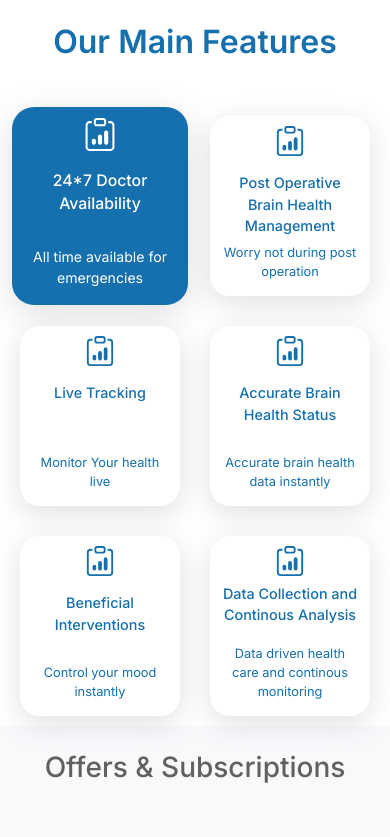
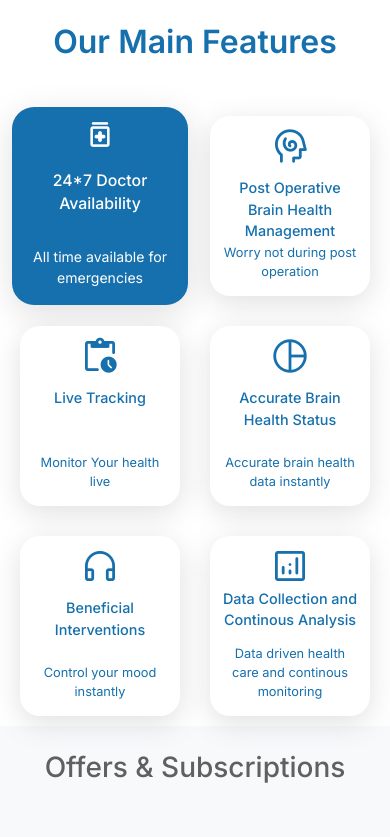
Before and after one commit to SatyaGanesh399/nirvesh_enterprises_version_2.1, a React (Create React App) app: page / in a window 390 px wide. Shown: the part 5687-6524 px from the top of the page. Built offline with nearby package versions, Linux system fonts and the light colour scheme.

Commit message:
icons added in mobile subscription

```diff
--- a/src/Components/MobileSubsciptionsComp/Data.js
+++ b/src/Components/MobileSubsciptionsComp/Data.js
@@ -10,6 +10,7 @@ import analysis from './Assets/pic6.png';
 const leftData= [
     {
         id : "1",
+        icon : "medication",
         title : '24*7 Doctor Availability',
         description : 'All time available for emergencies',
         bgColor : colors.navy,
@@ -18,6 +19,7 @@ const leftData= [
     },
     {
         id : "2",
+        icon : "pending_actions",
         title : 'Live Tracking',
         description : 'Monitor Your health live',
         bgColor : 'grey',
@@ -26,6 +28,7 @@ const leftData= [
     },
     {
         id : "3",
+        icon : "headphones",
         title : 'Beneficial Interventions',
         description : 'Control your mood instantly',
         bgColor : colors.orange,
@@ -36,6 +39,7 @@ const leftData= [
 const rightData= [
     {
         id : "4",
+        icon : 'cognition',
         title : 'Post Operative Brain Health Management',
         description : 'Worry not during post operation',
         bgColor : colors.dark,
@@ -44,6 +48,7 @@ const rightData= [
     },
     {
         id : "5",
+        icon : 'pie_chart',
         title : 'Accurate Brain Health Status',
         description : 'Accurate brain health data instantly',
         bgColor : colors.synpasilColor,
@@ -52,6 +57,7 @@ const rightData= [
     },
     {
         id : "6",
+        icon : 'analytics',
         title : 'Data Collection and Continous Analysis',
         description : 'Data driven health care and continous monitoring',
         bgColor : colors.blue,
--- a/src/Components/MobileSubsciptionsComp/MobileSubscription.css
+++ b/src/Components/MobileSubsciptionsComp/MobileSubscription.css
@@ -78,7 +78,6 @@
 .benefit-card-icon {
   color: var(--blue);
   font-size: 40px;
-
   transition: 0.3s all ease-in-out;
 }
 .benefit-card-title {
@@ -86,11 +85,15 @@
   color: var(--dark);
   font-weight: 500;
   height : 50px;
+  /* display: flex;
+  align-items: center;
+  justify-content: center; */
   margin: 0;
   padding: 5px;
   margin-top: -10px;
   padding-bottom: 15px;
   text-align: center;
+  /* background-color: red; */
 }
 .benefit-card:hover .benefit-card-title {
   color: var(--secondary);
--- a/src/Components/MobileSubsciptionsComp/MobileSubscription.js
+++ b/src/Components/MobileSubsciptionsComp/MobileSubscription.js
@@ -3,8 +3,8 @@ import { BsClipboardData } from "react-icons/bs";
 import { TiTick } from "react-icons/ti";
 import { TiDelete } from "react-icons/ti";
 
-import {subscriptionData } from "./Data";
-import colors from '../../DefaultColors';
+import { subscriptionData } from "./Data";
+import colors from "../../DefaultColors";
 
 import "./MobileSubscription.css";
 import { leftData, rightData } from "./Data";
@@ -15,6 +15,7 @@ const benefitCard = (item, handleMouseOver) => {
   const handleChange = () => {
     handleMouseOver(item);
   };
+  console.log(item.icon);
 
   return (
     <div
@@ -27,13 +28,23 @@ const benefitCard = (item, handleMouseOver) => {
       }}
       onMouseEnter={handleChange}
     >
-      <BsClipboardData
-        className="benefit-card-icon"
+      {/* <span
+        className="material-symbols-rounded"
         style={{
+          color: "red",
+          // color: item.hover ? colors.white : colors.navy,
+          // width: item.hover ? "30px" : "40px",
+        }}
+      >
+        {item.icon}
+      </span> */}
+      <span
+      style={{
+        color: "red",
         color: item.hover ? colors.white : colors.navy,
-          size: item.hover ? "30px" : "40px",
+        fontSize: item.hover ? "30px" : "40px",
       }}
-      />
+      class="material-symbols-rounded benefit-card-icon">{item.icon.toString()}</span>
       <p
         className="benefit-card-title"
         style={{
@@ -54,34 +65,37 @@ const benefitCard = (item, handleMouseOver) => {
   );
 };
 
-
 const subscriptionCard = (item) => {
   return (
     <div
       style={{
         marginTop: item.id === "3" ? "0" : "100px",
-        backgroundColor : colors.white
+        backgroundColor: colors.white,
       }}
       className="subscription-card-container"
     >
-      <div
-        className="subscription-title-header"
-      >
+      <div className="subscription-title-header">
         <p className="subscription-title">{item.title}</p>
         <p className="subscription-cost">{item.cost}</p>
       </div>
       <div style={{ paddingTop: "30px" }}>
         <table>
           <tr>
-            <th style={{color : colors.dark}}>Service</th>
-            <th style={{color : colors.dark}}>Available</th>
+            <th style={{ color: colors.dark }}>Service</th>
+            <th style={{ color: colors.dark }}>Available</th>
           </tr>
-            {item.advantages.map((listItem, index) =>
+          {item.advantages.map((listItem, index) => (
             <tr>
-                <td style={{color : colors.dark}}>{listItem}</td>
-                <td>{item.accesable[index] === 1 ? <TiTick size={24} color='green' /> : <TiDelete size={24} color='red' />}</td>
-            </tr>)}
-
+              <td style={{ color: colors.dark }}>{listItem}</td>
+              <td>
+                {item.accesable[index] === 1 ? (
+                  <TiTick size={24} color="green" />
+                ) : (
+                  <TiDelete size={24} color="red" />
+                )}
+              </td>
+            </tr>
+          ))}
         </table>
         {item.id === "2" && (
           <AppButtonRound
@@ -111,7 +125,6 @@ const subscriptionCard = (item) => {
     </div>
   );
 };
-
 
 function MobileSubscription() {
   let [leftCardData, setLeftCardData] = useState(leftData);
@@ -172,17 +185,9 @@ function MobileSubscription() {
     setRightCardData(hoveredRightChange);
   };
 
-
-
-
-
   return (
-    <div
-    className="mobile-subscription-container"
-    >
-      <div className="subscription-top"
-      id="mobile-subscription-top"
-      >
+    <div className="mobile-subscription-container">
+      <div className="subscription-top" id="mobile-subscription-top">
         <AppTitle title="Mobile Application Subscription(s)" />
         <p className="side-heading">
           Lorem ipsum dolor sit amet, consectetur adipiscing elit, sed do
@@ -196,9 +201,7 @@ function MobileSubscription() {
               alt="mobileImage"
               className="iphone-subscription"
             />
-            <div className="blob-iphone-background">
-
-             </div>
+            <div className="blob-iphone-background"></div>
           </div>
           <div className="features-content">
             <p className="features-title">Our Main Features</p>
```
Lines whose indentation alone changed are shown as unchanged.
